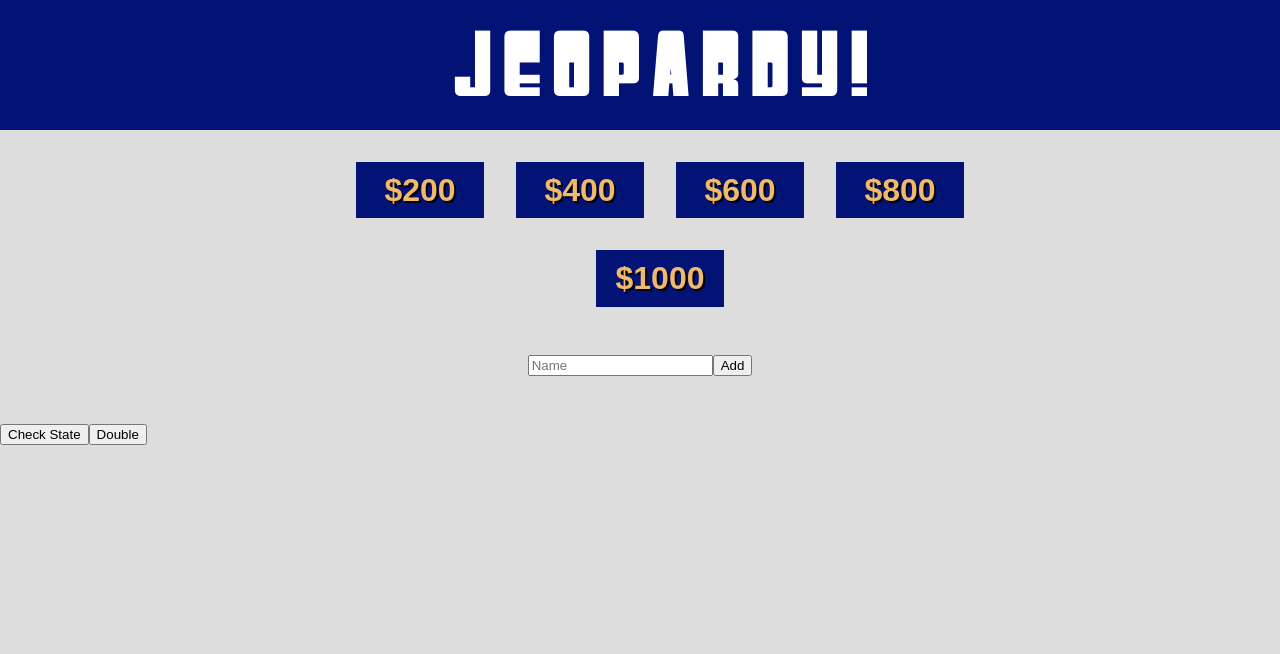
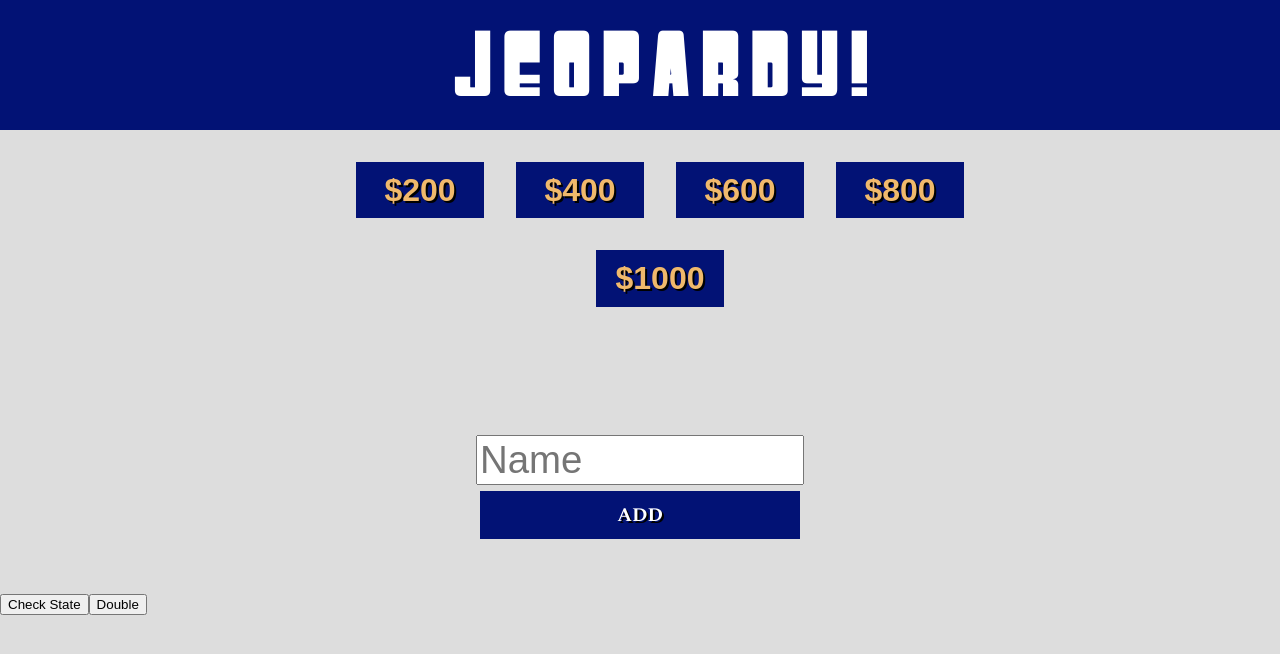
Before and after one commit to pbzona/jprdy, a React (Create React App) app: page / in a window 1280 px wide. Both pictures are taken after a click on the button "ADD NEW PLAYER". Shown: the top 654 px of the page. Built offline with nearby package versions, Linux system fonts and the light colour scheme.

Commit message:
added some styles for now

```diff
--- a/src/App.js
+++ b/src/App.js
@@ -81,7 +81,7 @@
 	onCreatePlayer(e) {
 		e.preventDefault();
 
-		const newPlayer = document.querySelector('#add-new-player').value;
+		const newPlayer = document.querySelector('.add-new-player').value;
 		const newPlayerList = this.state.players.slice(0, -1).concat(newPlayer);
 
 		this.setState({
--- a/src/Player.js
+++ b/src/Player.js
@@ -7,8 +7,8 @@
 	if (needName) {
 		return (
 			<div className="player-container">
-				<input id="add-new-player" placeholder="Name" />
-				<button className="add-player" onClick={createPlayer}>Add</button>
+				<input className="add-new-player" placeholder="Name" />
+				<button className="add-player-submit" onClick={createPlayer}>Add</button>
 			</div>
 		);
 	}
--- a/src/styles/Player.css
+++ b/src/styles/Player.css
@@ -67,10 +67,34 @@
 
 .wrong {
 	color: #AA3939;
-	transition: color .3s ease, background .3s ease;
+	transition: color .4s ease, background .4s ease;
 }
 
 .wrong:hover {
 	background: #AA3939;
 	color: #eee;
 }
+
+.add-new-player {
+	font-size: 2.4rem;
+	margin-top: 20%;
+	width: 80%;
+}
+
+.add-player-submit {
+	background: #021275;
+	border: none;
+	color: #fff;
+	font-family: 'Spectral', serif;
+	font-size: 1.2rem;
+	margin: .4rem;
+	padding: .6rem;
+	text-transform: uppercase;
+	text-shadow: 2px 2px #000;
+	width: 80%;
+}
+
+.add-player-submit:hover {
+	color: #F0B96C;
+	cursor: pointer;
+}
```
